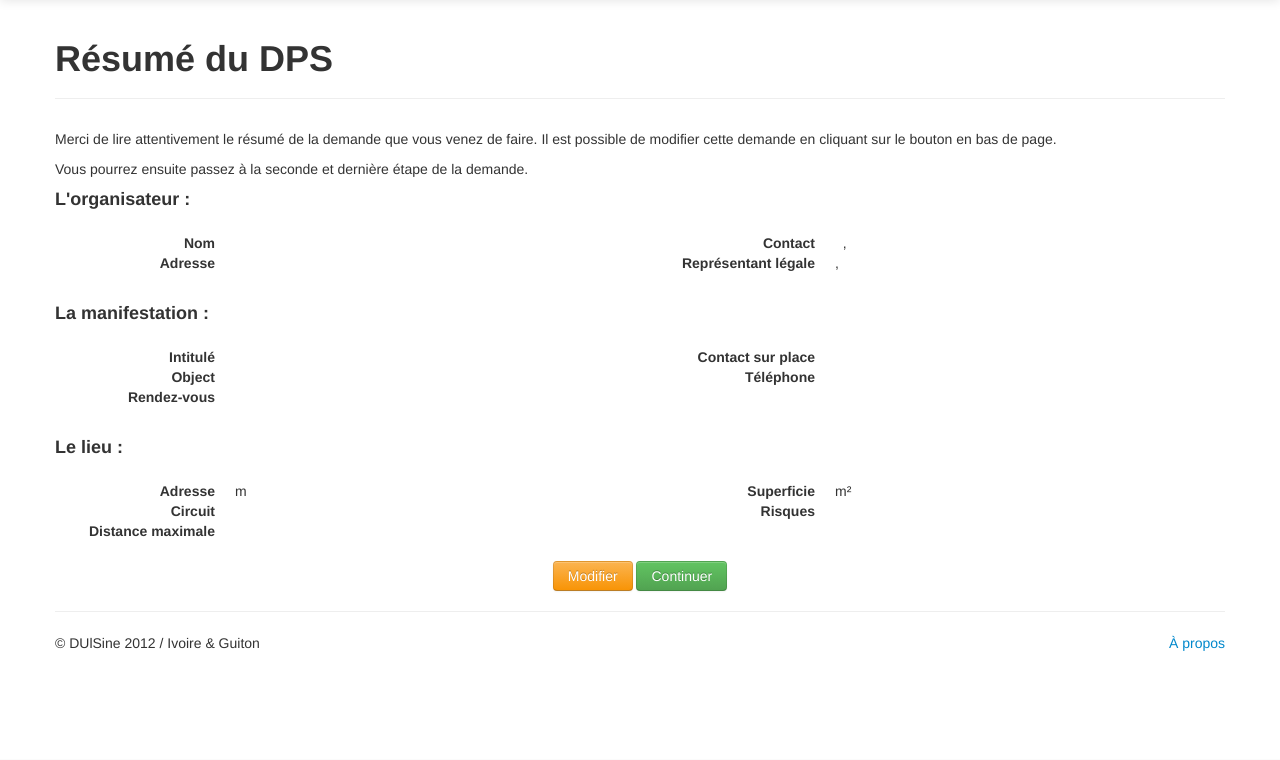
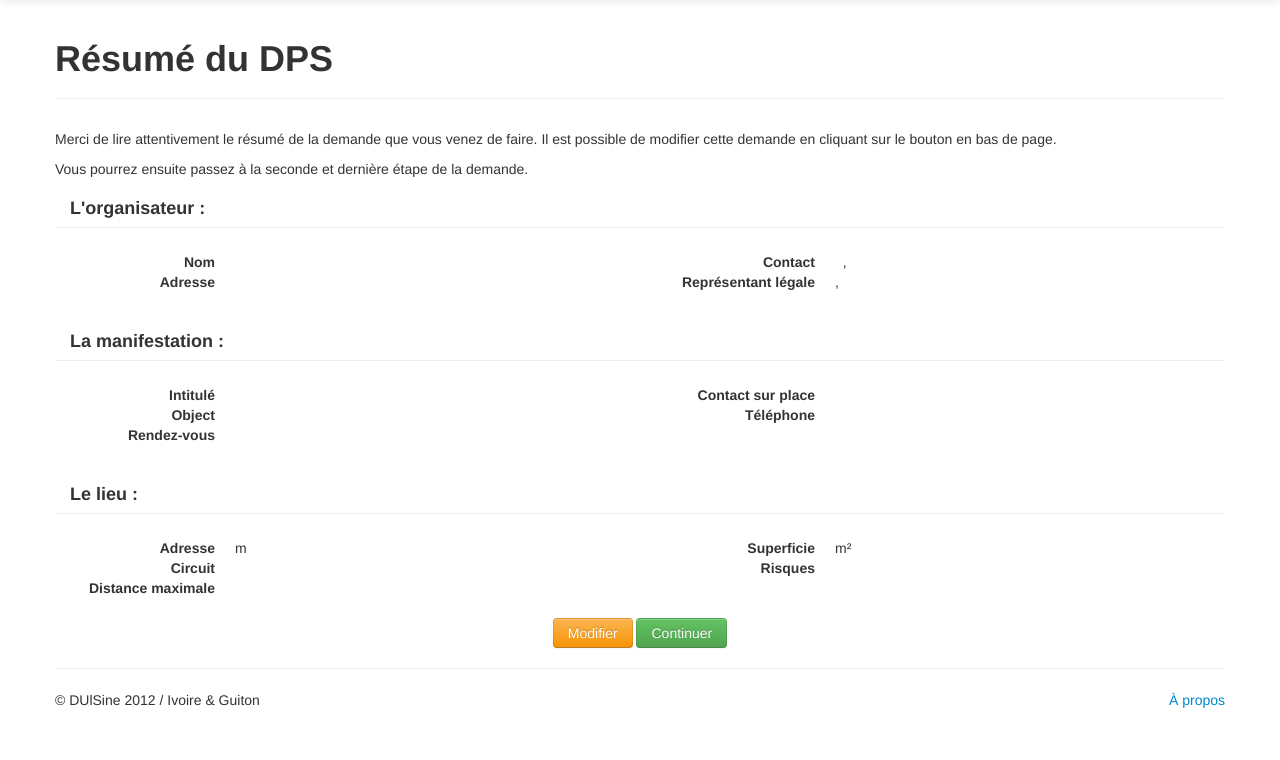
Before and after one commit to DUlSine/DUlSine, a Django app: template templates/dps/demande/resume.html in a window 1280 px wide. Shown: the part 41-801 px from the top of the page. Before the commit the page ends 692 px from the top, so only its background shows below. Run offline with Django 3.2, Linux system fonts and the light colour scheme; the template is opened without the code that fills it, so the values that code supplies are empty.

Commit message:
DPS request summary: use modal-header for titles

```diff
--- a/templates/dps/demande/dimensionnement_resume.html
+++ b/templates/dps/demande/dimensionnement_resume.html
@@ -7,7 +7,7 @@
   <h1>Resume du dimensionnement</h1>
 </div>
 
-<h4>Dimensionnement</h4>
+<h4 class="modal-header">Dimensionnement</h4>
 <div class="row">
   <div class="span12">
     <dl class="dl-horizontal">
@@ -31,7 +31,7 @@
   </div>
 </div>
 
-<h4>Risques</h4>
+<h4 class="modal-header">Risques</h4>
 <div class="row">
   <div class="span12">
     <dl class="dl-horizontal">
@@ -45,7 +45,7 @@
   </div>
 </div>
 
-<h4>Services de secours</h4>
+<h4 class="modal-header">Services de secours</h4>
 <div class="row">
   <div class="span12">
     <dl class="dl-horizontal">
--- a/templates/dps/demande/resume.html
+++ b/templates/dps/demande/resume.html
@@ -9,7 +9,7 @@
 
 <p>Merci de lire attentivement le résumé de la demande que vous venez de faire. Il est possible de modifier cette demande en cliquant sur le bouton en bas de page.</p>
 <p>Vous pourrez ensuite passez à la seconde et dernière étape de la demande.</p>
-<h4>L'organisateur :</h4>
+<h4 class="modal-header">L'organisateur :</h4>
 <div class="row">
   <div class="span6">
     <dl class="dl-horizontal">
@@ -41,7 +41,7 @@
   </div>
 </div>
 
-<h4>La manifestation :</h4>
+<h4 class="modal-header">La manifestation :</h4>
 <div class="row">
   <div class="span6">
     <dl class="dl-horizontal">
@@ -63,7 +63,7 @@
   </div>
 </div>
 
-<h4>Le lieu :</h4>
+<h4 class="modal-header">Le lieu :</h4>
 <div class="row">
   <div class="span6">
     <dl class="dl-horizontal">
```
